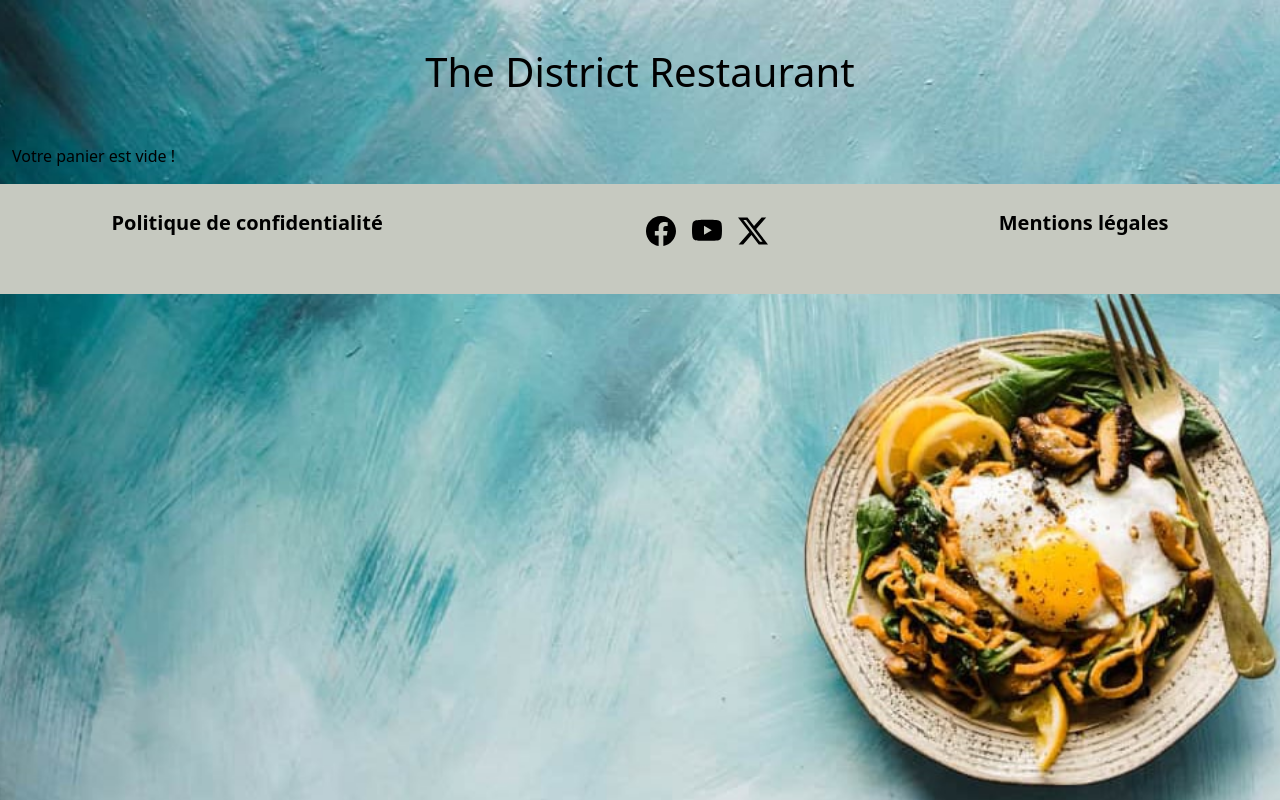
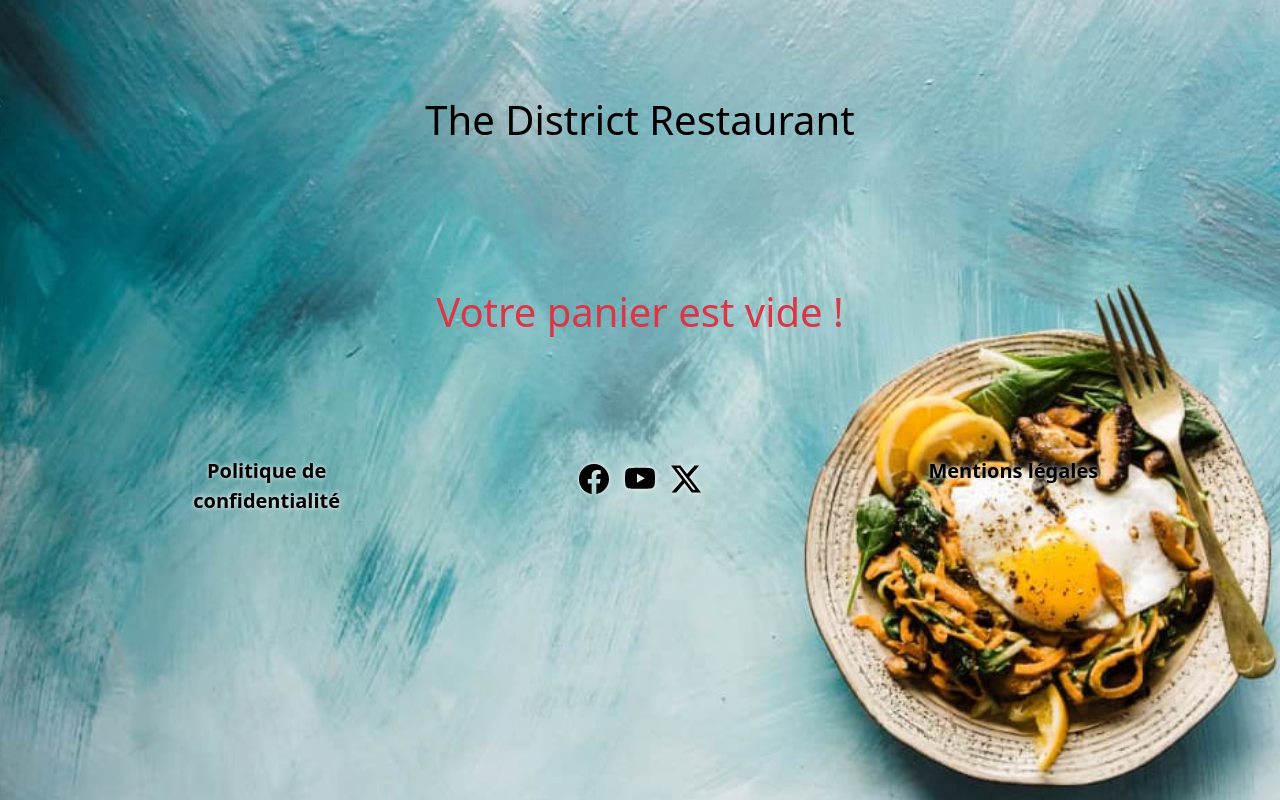
Before and after one commit to pask12/TheDistrictSymf, a Symfony app: template templates/panier/index.html.twig in a window 1280 px wide. Shown: the part 176-976 px from the top of the page. Run offline with Twig, Linux system fonts and the light colour scheme; the template is opened without the code that fills it, so the values that code supplies are empty; some libraries are stand-ins or nearby versions.

Commit message:
paniertotal

```diff
--- a/public/css/style.css
+++ b/public/css/style.css
@@ -1,6 +1,8 @@
 body {
     background-color: #222222;
 }
+
+
 h1, p {
     color: #000000;
 }
@@ -46,6 +48,9 @@ h1, p {
  .icons li{
     list-style: none;
  }
+
+
+
  /* politique confidentialité et mention légale */
 .link{
     text-decoration: none;
@@ -56,6 +61,10 @@ h1, p {
  }
  .link:hover{
     color: green;
+ }
+
+ .ombreblanche{
+    filter: drop-shadow(0rem 0rem 0.15rem #ffffff);
  }
 
 /* card */
--- a/templates/base.html.twig
+++ b/templates/base.html.twig
@@ -102,15 +102,17 @@ mais aucun rôle spécifique n'est nécessaire.  #}
 {# <div class="parallax" style="background-image: url('images/images_the_district/ibg.jpg')"> #}
 
 
-    <footer class="text-center text-lg-start  "  style="background-color: #c6c9c0;">
-
-  <div class=" d-flex justify-content-around py-4 ">
-
-<a href="{{ path('app_politiqueconfidentialite') }}" class="link" title="Politique de confidentialité">Politique de confidentialité</a>
-<ul class="icons d-flex py-2">
+<footer class="footer text-center text-lg-start"{# style="background-color: #c6c9c0;" #}>
 
 
-      <li class="mx-2">
+  <div class="d-flex justify-content-evenly py-3 ">
+
+<a href="{{ path('app_politiqueconfidentialite') }}" class="link col-2 text-center ombreblanche" title="Politique de confidentialité">Politique de confidentialité</a>
+
+<ul class="icons d-flex py-2 px-0 col-2 justify-content-center text-center ">
+
+
+      <li class="mx-2 ombreblanche">
 <a href="#">
         <svg xmlns="http://www.w3.org/2000/svg" width="30" height="30"  class="bi bi-facebook" viewBox="0 0 16 16">
 
@@ -120,18 +122,16 @@ mais aucun rôle spécifique n'est nécessaire.  #}
         </a>
       </li>
 
-      <li class="mx-2">
+      <li class="mx-2 ombreblanche">
 <a href="">
         <svg xmlns="http://www.w3.org/2000/svg" width="30" height="30"  class="bi bi-youtube" viewBox="0 0 16 16">
           <path d="M8.051 1.999h.089c.822.003 4.987.033 6.11.335a2.01 2.01 0 0 1 1.415 1.42c.101.38.172.883.22 1.402l.01.104.022.26.008.104c.065.914.073 1.77.074 1.957v.075c-.001.194-.01 1.108-.082 2.06l-.008.105-.009.104c-.05.572-.124 1.14-.235 1.558a2.01 2.01 0 0 1-1.415 1.42c-1.16.312-5.569.334-6.18.335h-.142c-.309 0-1.587-.006-2.927-.052l-.17-.006-.087-.004-.171-.007-.171-.007c-1.11-.049-2.167-.128-2.654-.26a2.01 2.01 0 0 1-1.415-1.419c-.111-.417-.185-.986-.235-1.558L.09 9.82l-.008-.104A31 31 0 0 1 0 7.68v-.123c.002-.215.01-.958.064-1.778l.007-.103.003-.052.008-.104.022-.26.01-.104c.048-.519.119-1.023.22-1.402a2.01 2.01 0 0 1 1.415-1.42c.487-.13 1.544-.21 2.654-.26l.17-.007.172-.006.086-.003.171-.007A100 100 0 0 1 7.858 2zM6.4 5.209v4.818l4.157-2.408z"/>
-
           <!-- YouTube icon -->
-
         </svg>
 </a>
       </li>
 
-      <li class="mx-2">
+      <li class="mx-2 ombreblanche">
 <a href="">
         <svg xmlns="http://www.w3.org/2000/svg" width="30" height="30"  class="bi bi-twitter-x" viewBox="0 0 16 16">
         <path d="M12.6.75h2.454l-5.36 6.142L16 15.25h-4.937l-3.867-5.07-4.425 5.07H.316l5.733-6.57L0 .75h5.063l3.495 4.633L12.601.75Zm-.86 13.028h1.36L4.323 2.145H2.865z"/>
@@ -144,8 +144,7 @@ mais aucun rôle spécifique n'est nécessaire.  #}
 
     </ul>
 
-    <a href="{{ path('app_mentionslegales') }}" class="link" title="Mentions légales">Mentions légales</a>
-
+    <a href="{{ path('app_mentionslegales') }}" class="link col-2 text-center ombreblanche" title="Mentions légales">Mentions légales</a>
   </div>
 </footer>
 
--- a/templates/mentionslegales/index.html.twig
+++ b/templates/mentionslegales/index.html.twig
@@ -24,16 +24,16 @@
      <div class="container">
          <div class="row mt-5">
              <div class="col-sm-8 offset-sm-2">
-                 <h1 class="title-page mt-5 mb-5 mx-5">The District Restaurant</h1>
+                 <h1 class="title-page mt-5 mb-5 mx-5">Mentions légales</h1>
                  {# <p>Le meilleur du fast food !!!</p> #}
              </div>
          </div>
      </div>
 
 
-     <section class="mx-3 my-3 mt-5 mb-5">
+     <section class="text-center mx-3 my-3 mt-5 mb-5">
        <div>
-        <h1>Mentions légales</h1>
+        {# <h1>Mentions légales</h1> #}
             <div>
             <br>
             <h3>Société éditrice du site</h3>
--- a/templates/panier/index.html.twig
+++ b/templates/panier/index.html.twig
@@ -22,12 +22,17 @@
 {% extends 'base.html.twig' %}
 {% block body %}
 
-
+<div class="container">
+         <div class="row mt-5">
+             <div class="col-sm-8 offset-sm-2">
                 <h1 class="title-page mt-5 mb-5 mx-5">The District Restaurant</h1>
                  {# <p>Hello World !!!</p> #}
+             </div>
+         </div>
+</div>
 
                 {# <h2 class="title-page mt-5 mx-5">Votre panier</h2> #}
-<div class="container-fluid mt-5">
+<div class="container-fluid mt-5 mb-5">
         <div class="row justify-content-center">
              {# <div class="col-sm-8 offset-sm-2"> #}
 
@@ -78,8 +83,14 @@
 
                     <a href="{{ path ('app_commande_add') }}" class="btn btn-primary mb-5" style="width: 15rem; height: 3rem;">Valider le panier </a>
         </div>
+        </div>
             {% else %}
-                <p> Votre panier  est vide ! </p>
+
+<section  class=" mx-5 my-3 mt-5 mb-5 ">
+
+     <h1 class="title-page text-danger">Votre panier est vide !</h1>
+
+ </section>
 
              {% endif %}
 
--- a/templates/politiqueconfidentialite/index.html.twig
+++ b/templates/politiqueconfidentialite/index.html.twig
@@ -25,14 +25,14 @@
      <div class="container">
          <div class="row mt-5">
              <div class="col-sm-8 offset-sm-2">
-                 <h1 class="title-page mt-5 mb-5 mx-5">The District Restaurant</h1>
+                 <h1 class="title-page mt-5 mb-5 mx-5">Politique de confidentialité</h1>
                  {# <p>Le meilleur du fast food !!!</p> #}
              </div>
          </div>
      </div>
 
-<section  class=" mx-3 my-3 mt-5">
-     <h1 >Politique de confidentialité</h1>
+<section  class=" text-center mx-3 my-3 mt-5">
+     {# <h1 >Politique de confidentialité</h1> #}
 <div class=" mt-5 mb-5">
      <p>
 Chez The District, notre mission est d’aider les restaurateurs à augmenter leur chiffre d’affaires, en proposant leurs plats à la vente à emporter, ou en livraison, par l’intermédiaire d’un service de click and collect personnalisé et intuitif. Si nous nous engageons à créer ainsi une grande communauté alimentaire, nous nous devons de protéger la vie privée des membres de cette communauté THE DISTRICT COMPANY. Cette protection inclut la protection des données personnelles de tous les visiteurs et utilisateurs du site internet, ainsi que des autres extensions (application mobile, espace restaurateur, espace client).
--- a/templates/registration/register.html.twig
+++ b/templates/registration/register.html.twig
@@ -44,7 +44,7 @@
 
     {{ form_start(registrationForm) }}
 
-        <div class="row justify-content-center mt-5 mb-5">
+        <div class="row justify-content-center text-center mt-5 mb-5">
 
         {# <div class=" col-3 d-flex justify-content-center"> #}
            <div class=" col-3 ">
@@ -57,7 +57,7 @@
 
         </div>
 
-        <div class="row justify-content-center mt-5 mb-5">
+        <div class="row justify-content-center text-center mt-5 mb-5">
 
         <div class="col-3 ">
         {{ form_row(registrationForm.plainPassword, {
--- a/templates/security/login.html.twig
+++ b/templates/security/login.html.twig
@@ -68,7 +68,7 @@
 
  <section>
 
- <div class="container-fluid p-3 mt-5">
+ <div class="container-fluid text-center p-3 mt-5">
 
     <div class="row p-2 mt-5 d-flex justify-content-center">
         <div class="col-3">
```
Also changed, not shown: src/Controller/CommandeController.php (+14 -14 lines), templates/categorie/index.html.twig (+6 -4 lines), templates/commande/index.html.twig (+23 -1 lines), templates/contact/index.html.twig (+18 -26 lines), templates/plats/index.html.twig (+5 -3 lines).
